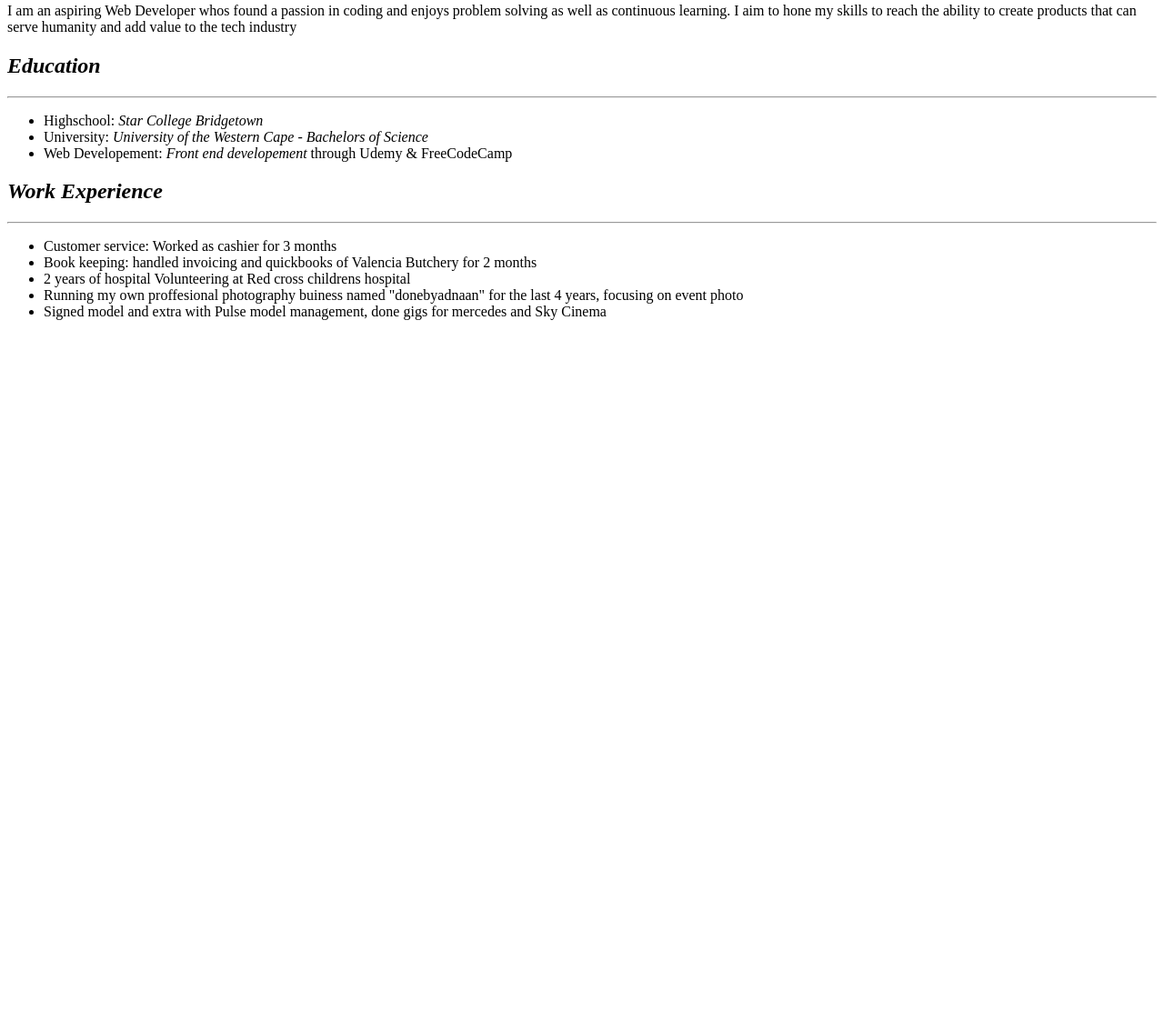
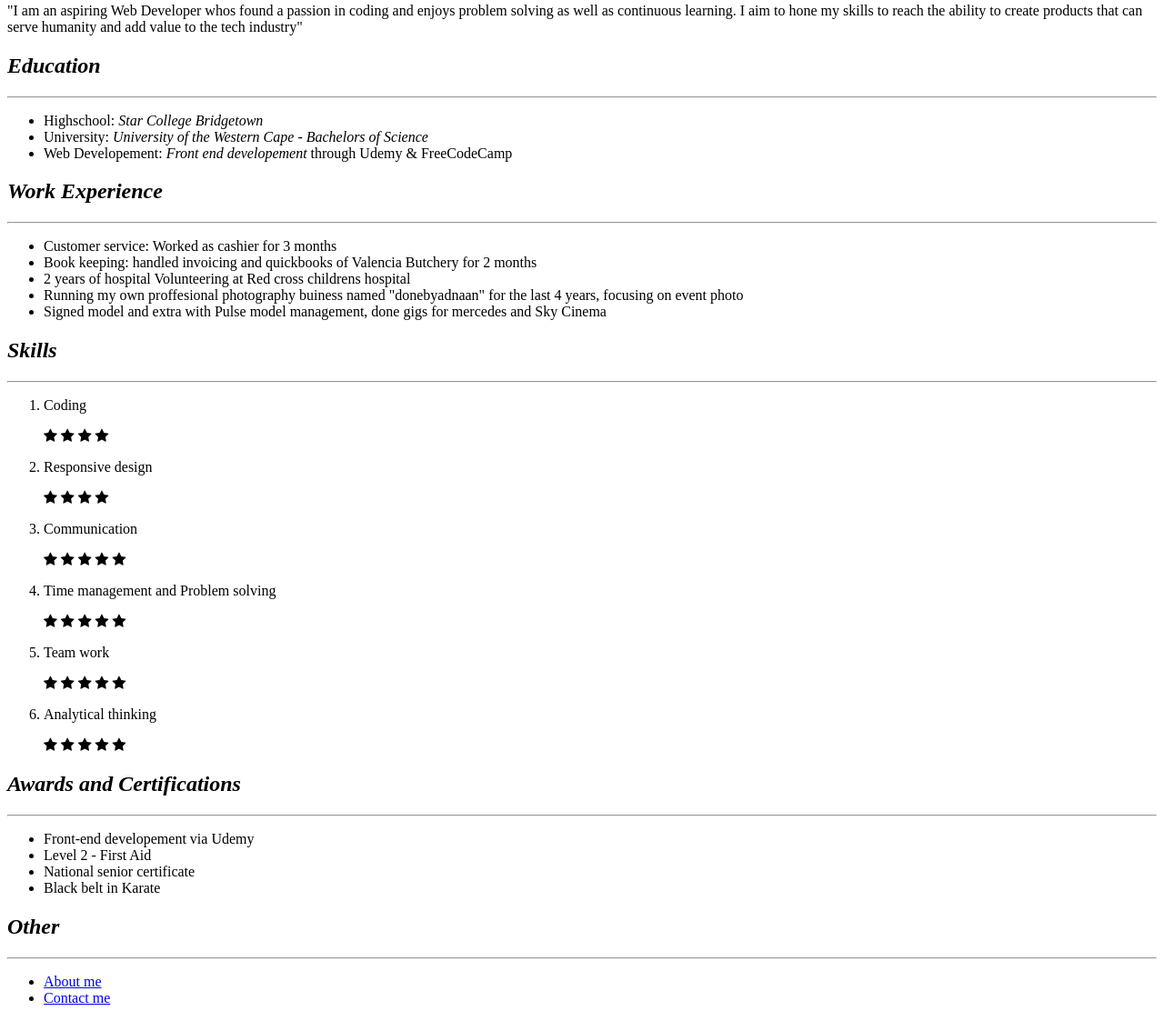
Before and after one commit to AR-Web-Dev/html-portfolio, a plain HTML site: page index.html in a window 1280 px wide. Shown: the part 366-1489 px from the top of the page at 91% size. Before the commit the page ends 800 px from the top, so only its background shows below. Drawn offline with Linux system fonts and the light colour scheme.

Commit message:
index.html

```diff
--- a/index.html
+++ b/index.html
@@ -10,6 +10,10 @@
 
    <body>
 
+<!-- TODO: ADD HYPERLINKED ABOUT PAGE -->
+<!-- TODO: ADD CHARACTERSET FOR RATE -->
+
+
 <h1>Adnaan Ratangee</h1>
 <img src="./assests/IMG_3678.jpg" height="200" />
 <br/>
@@ -17,8 +21,9 @@
     <h2>Summary</h2>
 </i>
 <hr/>
-<p>I am an aspiring Web Developer whos found a passion in coding and enjoys problem solving as well as continuous learning. I aim to hone my skills to reach the ability to create products that can serve humanity and add value to the tech industry</p>
+<p>"I am an aspiring Web Developer whos found a passion in coding and enjoys problem solving as well as continuous learning. I aim to hone my skills to reach the ability to create products that can serve humanity and add value to the tech industry"</p>
 <i>
+
     <h2>Education</h2>
 </i>
 <hr/>
@@ -30,6 +35,7 @@
     </ul>
 </p>
 <i>
+
     <h2>Work Experience</h2>
 </i>
 <hr/>
@@ -43,5 +49,106 @@
     </ul>
 </p>
 
+<i>
+    <h2>Skills</h2>
+</i>
+<hr/>
+<ol>
+    <li>
+      <p>Coding</p>
+      <!-- Add icon library -->
+<link rel="stylesheet" href="https://cdnjs.cloudflare.com/ajax/libs/font-awesome/4.7.0/css/font-awesome.min.css">
+
+<span class="fa fa-star checked"></span>
+<span class="fa fa-star checked"></span>
+<span class="fa fa-star checked"></span>
+<span class="fa fa-star"></span>
+    </li>
+
+    <li>
+        <p>Responsive design</p>
+        <!-- Add icon library -->
+  <link rel="stylesheet" href="https://cdnjs.cloudflare.com/ajax/libs/font-awesome/4.7.0/css/font-awesome.min.css">
+
+  <span class="fa fa-star checked"></span>
+  <span class="fa fa-star checked"></span>
+  <span class="fa fa-star checked"></span>
+  <span class="fa fa-star"></span>
+      </li>
+
+      <li>
+        <p>Communication</p>
+        <!-- Add icon library -->
+  <link rel="stylesheet" href="https://cdnjs.cloudflare.com/ajax/libs/font-awesome/4.7.0/css/font-awesome.min.css">
+
+  <span class="fa fa-star checked"></span>
+  <span class="fa fa-star checked"></span>
+  <span class="fa fa-star checked"></span>
+  <span class="fa fa-star"></span>
+  <span class="fa fa-star"></span>
+      </li>
+
+      <li>
+        <p>Time management and Problem solving</p>
+        <!-- Add icon library -->
+  <link rel="stylesheet" href="https://cdnjs.cloudflare.com/ajax/libs/font-awesome/4.7.0/css/font-awesome.min.css">
+
+  <span class="fa fa-star checked"></span>
+  <span class="fa fa-star checked"></span>
+  <span class="fa fa-star checked"></span>
+  <span class="fa fa-star"></span>
+  <span class="fa fa-star"></span>
+      </li>
+
+      <li>
+        <p>Team work</p>
+        <!-- Add icon library -->
+  <link rel="stylesheet" href="https://cdnjs.cloudflare.com/ajax/libs/font-awesome/4.7.0/css/font-awesome.min.css">
+
+  <span class="fa fa-star checked"></span>
+  <span class="fa fa-star checked"></span>
+  <span class="fa fa-star checked"></span>
+  <span class="fa fa-star"></span>
+  <span class="fa fa-star"></span>
+      </li>
+
+      <li>
+        <p>Analytical thinking</p>
+        <!-- Add icon library -->
+  <link rel="stylesheet" href="https://cdnjs.cloudflare.com/ajax/libs/font-awesome/4.7.0/css/font-awesome.min.css">
+
+  <span class="fa fa-star checked"></span>
+  <span class="fa fa-star checked"></span>
+  <span class="fa fa-star checked"></span>
+  <span class="fa fa-star"></span>
+  <span class="fa fa-star"></span>
+      </li>
+</ol>
+
+<i>
+    <h2>Awards and Certifications</h2>
+</i>
+<hr/>
+<ul>
+    <li>Front-end developement via Udemy</li>
+    <li>Level 2 - First Aid</li>
+    <li>National senior certificate</li>
+    <li>Black belt in Karate</li>
+</ul>
+
+<em>
+    <h2>Other</h2>
+    <hr/>
+</em>
+<ul>
+    <li>
+        <a href="./public/about.html">About me</a>
+    </li>
+    <li>
+        <a href="./public/contact.html">Contact me</a>
+    </li>
+</ul>
+
+
    </body>
 </html>
```
